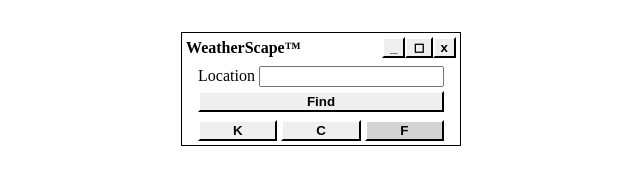
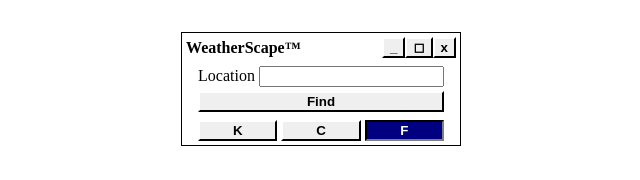
Before and after one commit to jacobsmithdev/weather-app-top, a website built with webpack: page src/index.html in a window 1280 px wide. Shown: the whole page, without its empty margins (319-959 px from the left). Built offline with nearby package versions, Linux system fonts and the light colour scheme.

Commit message:
feat(css): Configure temp unit buttons to use default button styling

```diff
--- a/src/classes/View.js
+++ b/src/classes/View.js
@@ -27,9 +27,9 @@
         const btns = Array.from(this.tempUnitBtns.children);
         btns.forEach((btn) => {
             if (btn.dataset.tempUnit === tempUnit) {
-                btn.classList.add('temp-setting__btn--selected');
+                btn.classList.add('button--selected');
             } else {
-                btn.classList.remove('temp-setting__btn--selected');
+                btn.classList.remove('button--selected');
             }
         });
     }
--- a/src/styles.css
+++ b/src/styles.css
@@ -78,10 +78,6 @@
     flex: 1;
 }
 
-.temp-setting__btn--selected {
-    background: lightgrey;
-}
-
 .weather-card {
     margin: 16px;
     margin-top: 0px;
```
